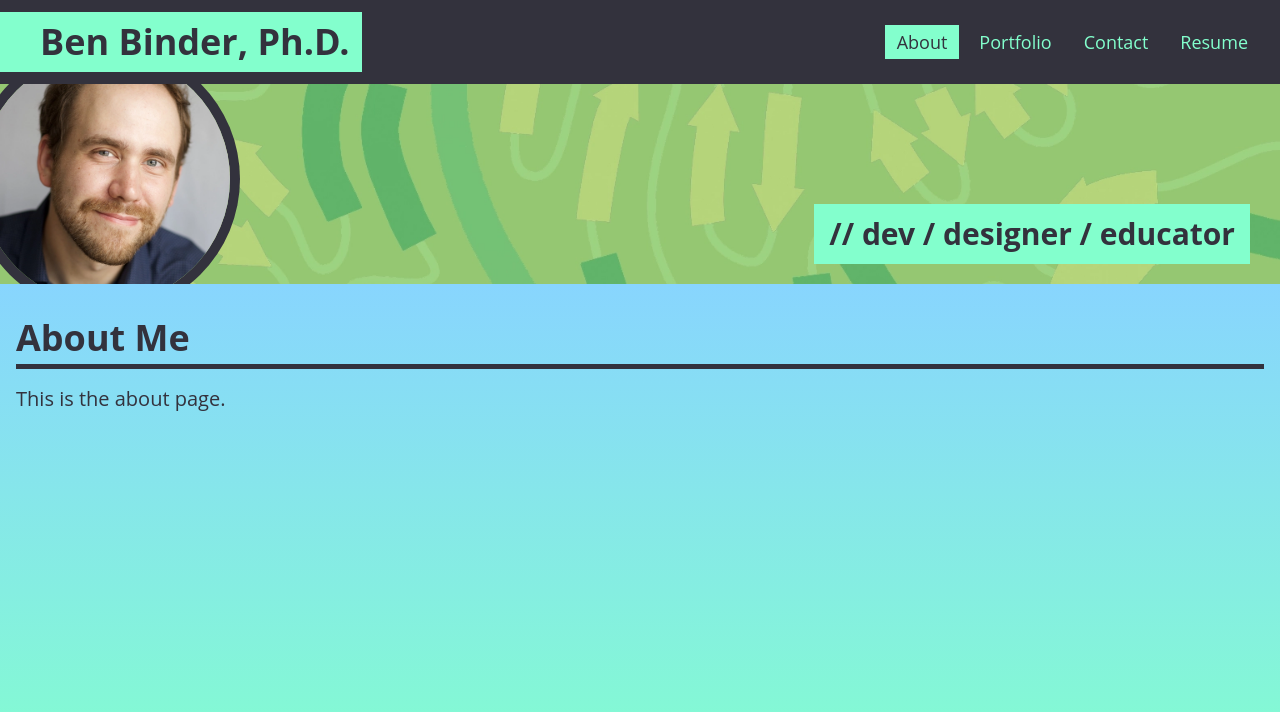
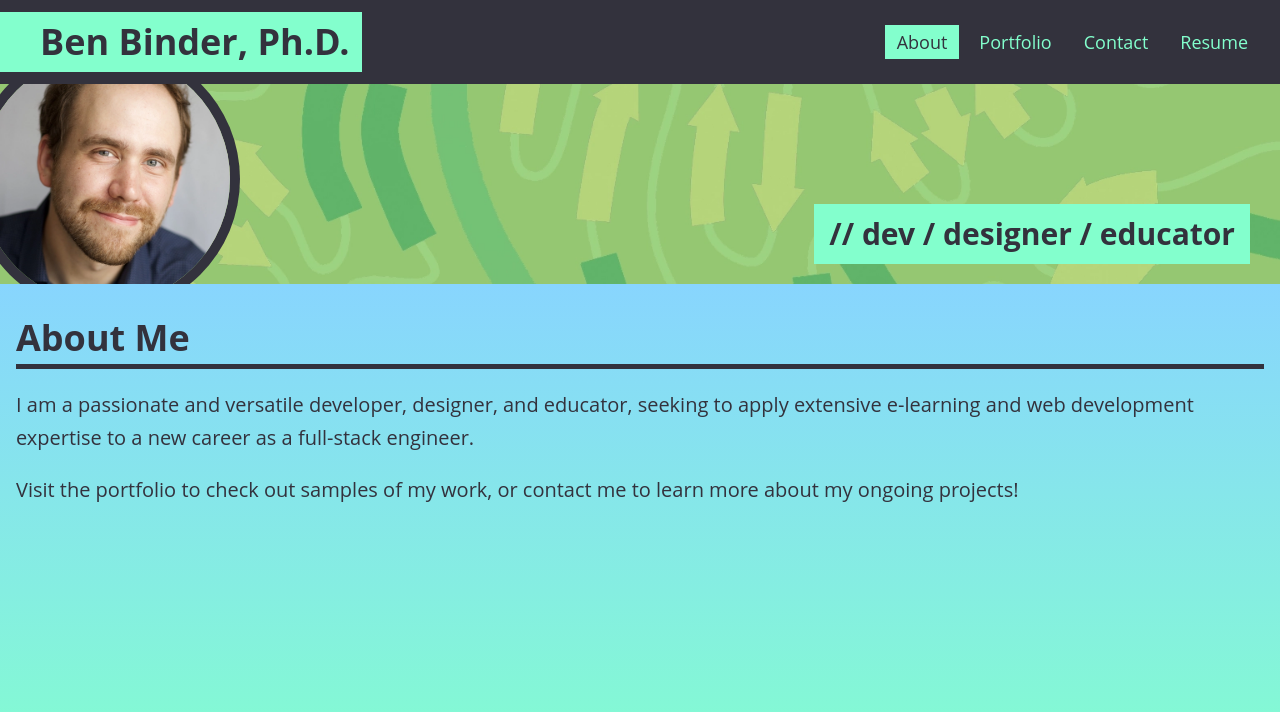
Before and after one commit to binderb/react-dev-portfolio, a React (Create React App) app: page / in a window 1280 px wide. Shown: the top 712 px of the page. Built offline with nearby package versions, Linux system fonts and the light colour scheme.

Commit message:
Modify styling on nav.

```diff
--- a/src/components/Body.js
+++ b/src/components/Body.js
@@ -9,7 +9,7 @@ export default function Body ({currentPage}) {
       <h2 id='page-title' className='mt-5 mb-5 text-[36px] font-bold after:block after:bg-dark after:h-[5px] after:mt-2'>
         {currentPage.displayName}
       </h2>
-      <section id='page-body' className='text-[20px]'>
+      <section id='page-body' className='text-[20px] leading-relaxed'>
         {currentPage.name === 'about' ? <About/> : null}
         {currentPage.name === 'portfolio' ? <Portfolio/> : null}
         {currentPage.name === 'contact' ? <Contact/> : null}
--- a/src/global.css
+++ b/src/global.css
@@ -18,4 +18,8 @@
     line-height: 1;
     background-color: var(--dark);
   }
+
+  p {
+    margin-bottom: 20px;
+  }
 }
--- a/src/pages/About.js
+++ b/src/pages/About.js
@@ -1,7 +1,12 @@
 export default function About () {
   return (
-    <div>
-      This is the about page.
-    </div>
+    <>
+    <p>
+      I am a passionate and versatile developer, designer, and educator, seeking to apply extensive e-learning and web development expertise to a new career as a full-stack engineer.
+    </p>
+    <p>
+      Visit the portfolio to check out samples of my work, or contact me to learn more about my ongoing projects!
+    </p>
+    </>
   )
 }
```
